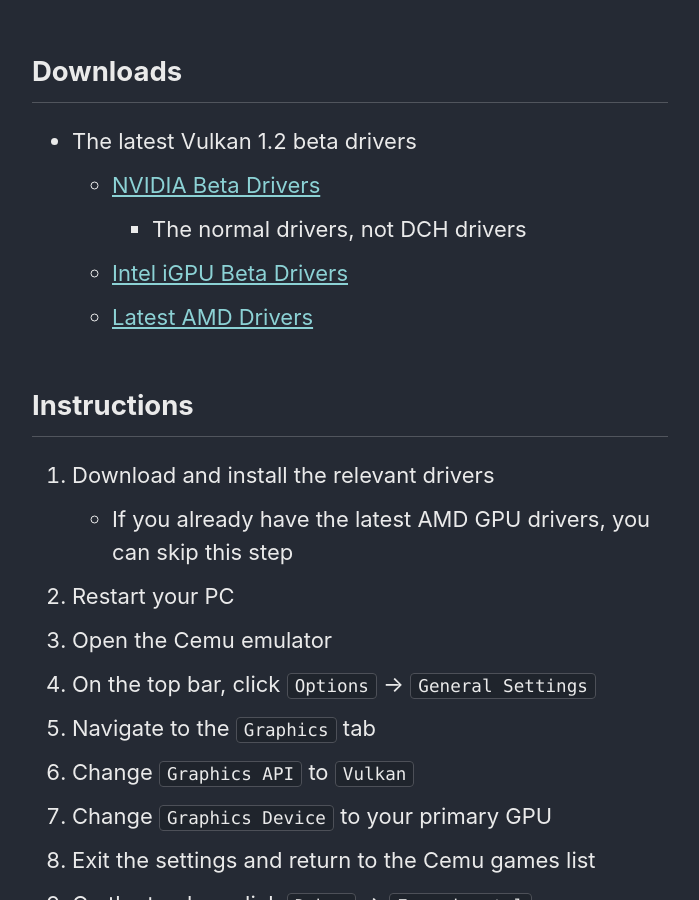
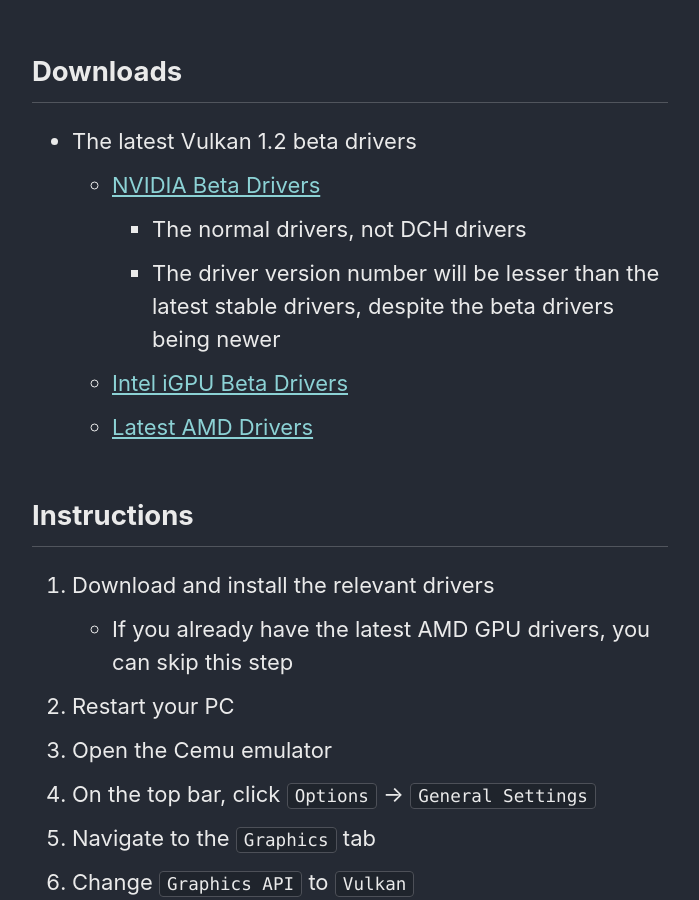
Before and after one commit to cfw-guide/cemu.cfw.guide, a Jekyll site: the page built from _pages/en_US/using-async.md, in a window 1280 px wide and 900 px high, scrolled down 2662 px. Shown: the whole window, without its empty margins (290-989 px from the left). Built offline with Jekyll 4.4.1, drawn with Linux system fonts in a browser that asks for light colours.

Commit message:
point about nvidia having confusing driver version numbers

```diff
--- a/_pages/en_US/using-async.md
+++ b/_pages/en_US/using-async.md
@@ -41,6 +41,7 @@
 - The latest Vulkan 1.2 beta drivers
     - [NVIDIA Beta Drivers](https://developer.nvidia.com/vulkan-driver)
         - The normal drivers, not DCH drivers
+        - The driver version number will be lesser than the latest stable drivers, despite the beta drivers being newer
     - [Intel iGPU Beta Drivers](https://downloadcenter.intel.com/download/29616/Intel-Graphics-Windows-10-DCH-Drivers?product=80939)
     - [Latest AMD Drivers](https://www.amd.com/en/support)
 
```
